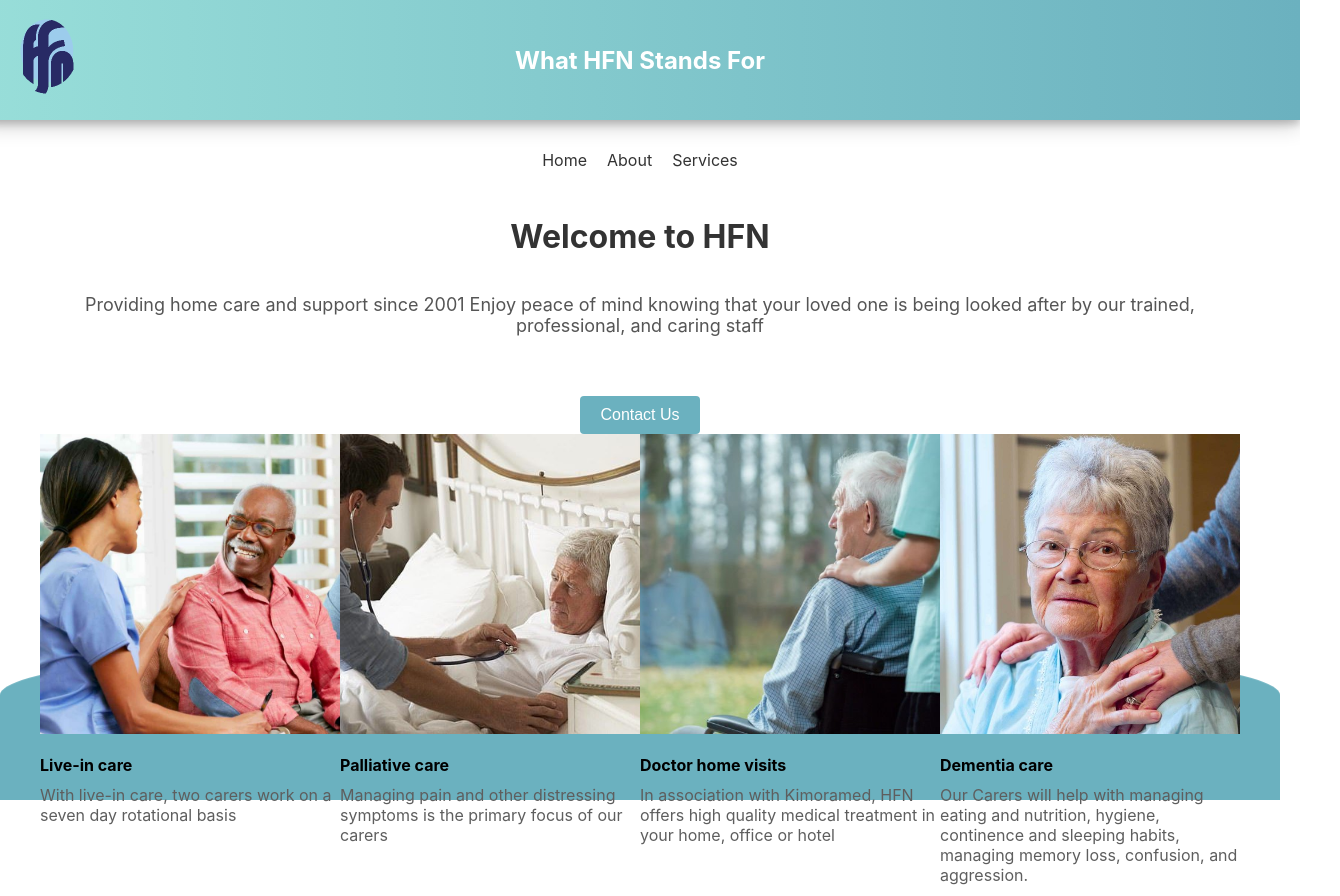
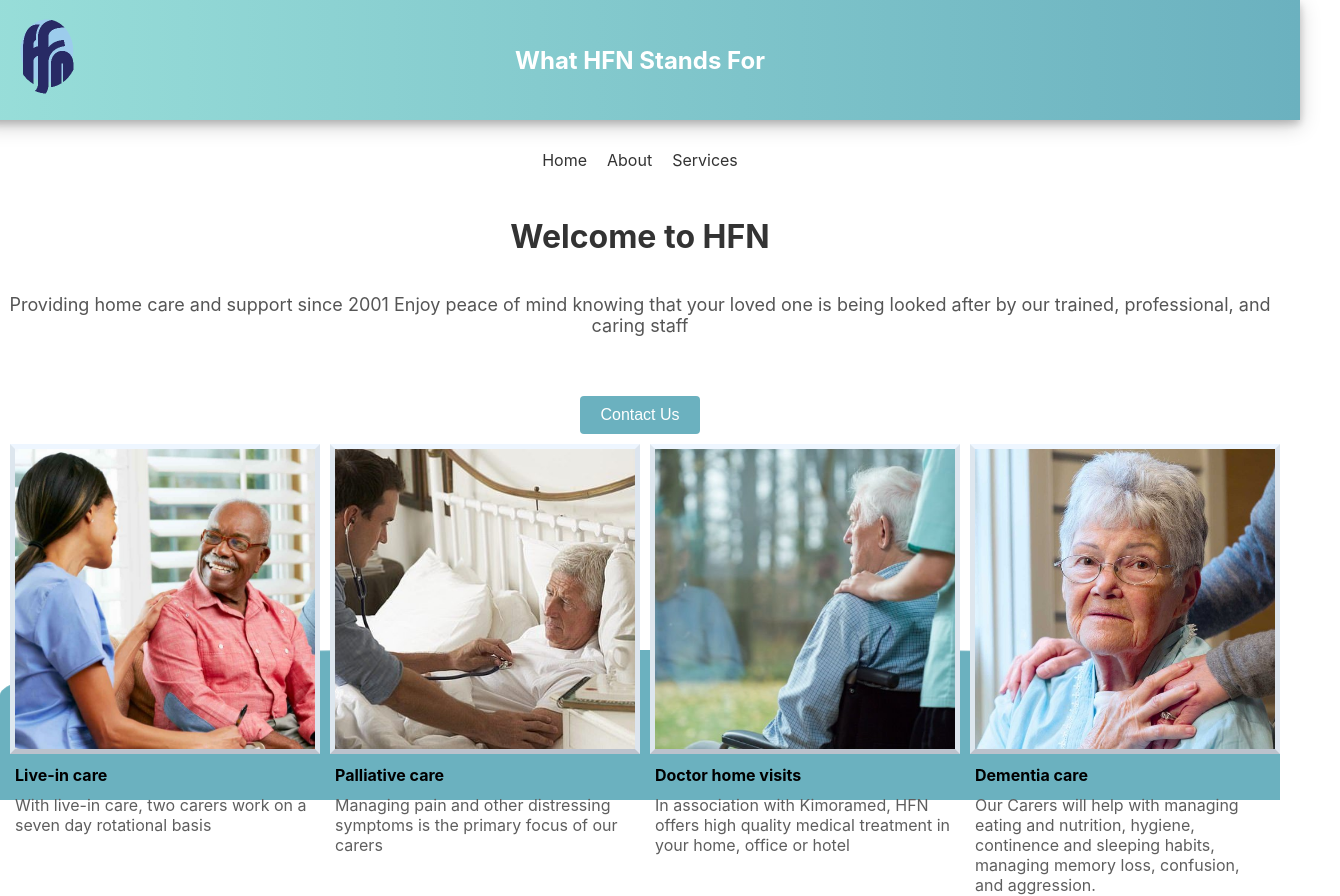
Before and after one commit to katelandcastelin/nursing-agency, a React (Create React App) app: page / in a window 1280 px wide. Shown: the top 896 px of the page, 1340 px wide, since content can reach past the window. Built offline with nearby package versions, Linux system fonts and the light colour scheme.

Commit message:
feat:service-preview-styling: cleaned up styling

```diff
--- a/src/pages/Home.jsx
+++ b/src/pages/Home.jsx
@@ -61,35 +61,32 @@
   }
 `;
 
+const ServicesDisplayContainer = styled.div`
+  width: 300px;
+  margin: 10px;
+`;
+
 const ServicesDisplay = styled.div`
   height: 300px;
-  width: 300px;
-  /* max-height: 260px;
-  height: 100%; */
 `;
 
 const ServicePreviewContainer = styled.div`
   display: flex;
 `;
 
-const ServicesDisplayContainer = styled.div`
-  /* width: 50%; */
-  /* margin: 10px; */
-`;
-
 const ServiceText = styled.div`
-  /* margin-left: 5px; */
+  margin-left: 5px;
 `;
 
 const Image = styled.img`
   object-fit: cover;
   width: 100%;
   height: 100%;
-  /* border: solid 5px;
+  border: solid 5px;
   border-top-color: #eef6ff;
   border-left-color: #dde6ee;
   border-right-color: #dde5ee;
-  border-bottom-color: #bbc2cc; */
+  border-bottom-color: #bbc2cc;
 `;
 
 const TestimonialsContainer = styled.div`
```
